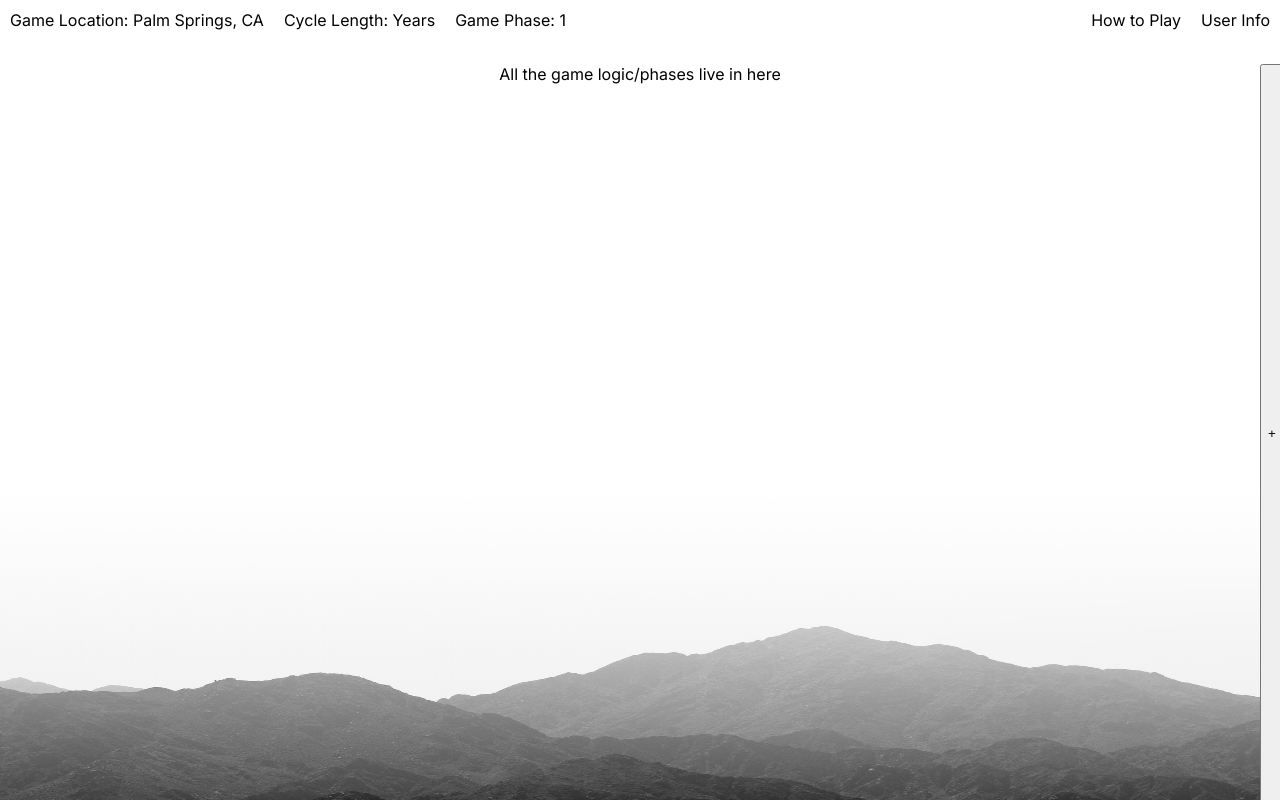
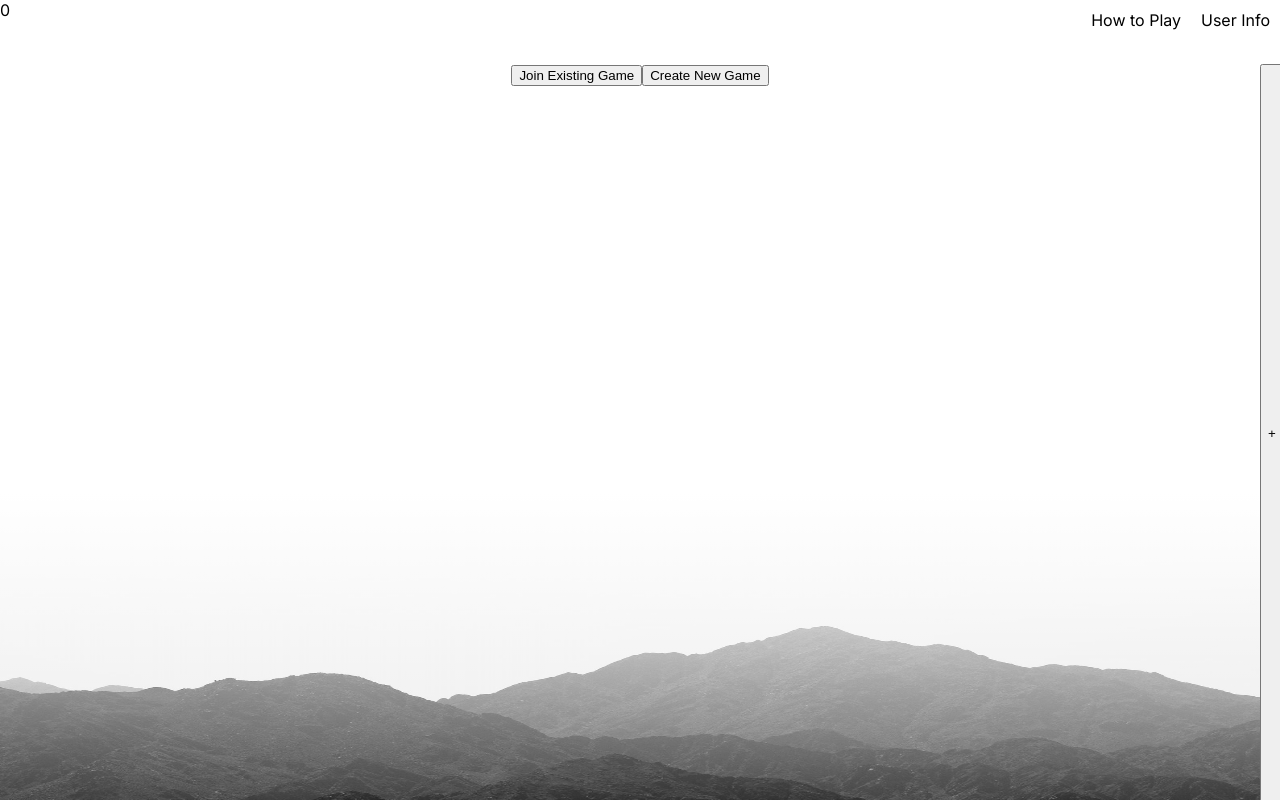
Before and after one commit to davidhdaw/Ground-Itself-Full, a React (Create React App) app in the folder Client/: page / in a window 1280 px wide. Built offline with nearby package versions, Linux system fonts and the light colour scheme.

Commit message:
Add new game form

```diff
--- a/Client/src/App.js
+++ b/Client/src/App.js
@@ -4,37 +4,14 @@ import Nav from './Components/Nav'
 import GameArea from './Components/GameArea'
 import Chat from './Components/Chat'
 
+
 function App() {
-  const initialGame = {
-    location: 'Palm Springs, CA',
-    playLength: 'Years',
-    phase: 1,
-    establishingOptions: [
-      "What was this place in the past? How long ago was that?",
-      "What was the greatest moment in this place's history? (An innovation? A discovery? A revolution? A new    sapling? The emergence of a cycle    of cicadas?)",
-      "If there are inhabitants, what are the visions for the future that they hold?",
-      "Who lives here? What is an average person like in this place? What do they look like? What do they wear? -OR- Describe the flora and fauna. What is the landscape like? What animals and plants call it home?",
-      "Who or what (a person, landmark, society) has been in this place the longest? How did they come to be here?",
-      "What stories are told in or about this place? Does it have legends or myths? Does it have religion?",
-      "What is this placed named or called? Who named it, and for what reason?",
-      "What is valued in this place? What is it known to have in excess?",
-      "Who or what is in power here? (Is it a ruler? An apex predator? A series of laws that govern society? The weather?)",
-      "What are the threats to this place? Are these threats to the materiality of the place, or the people that live in it?",
-      "What was the greatest tragedy in this place’s past? How is it remembered?",
-      "If there are multiple people who live here, what are they divided on? What are the points of contention that are fought over? -OR- If there are not multiple people, what resources do the plants, animals, or visitors to our place vie for?"
-    ],
-    establishingDrawn: [],
-    questions: [
-
-    ],
-    questionsDrawn: []
-  }
-  const [game, setGame] = useState(initialGame)
+  const [game, setGame] = useState({phase: 0})
 
   return (
     <div className="App">
-      <Nav gameState={game} />
-      <GameArea />
+      <Nav game={game} />
+      <GameArea game={game} setGame={setGame} />
       <Chat />
     </div>
   );
--- /dev/null
+++ b/Client/src/Components/CreateJoin.js
@@ -0,0 +1,62 @@
+import { useState } from "react";
+
+function CreateJoin({game, setGame}) {
+    const gameTemplate = {
+        location: '',
+        playLength: '',
+        phase: 1,
+        establishingOptions: [
+          "What was this place in the past? How long ago was that?",
+          "What was the greatest moment in this place's history? (An innovation? A discovery? A revolution? A new    sapling? The emergence of a cycle    of cicadas?)",
+          "If there are inhabitants, what are the visions for the future that they hold?",
+          "Who lives here? What is an average person like in this place? What do they look like? What do they wear? -OR- Describe the flora and fauna. What is the landscape like? What animals and plants call it home?",
+          "Who or what (a person, landmark, society) has been in this place the longest? How did they come to be here?",
+          "What stories are told in or about this place? Does it have legends or myths? Does it have religion?",
+          "What is this placed named or called? Who named it, and for what reason?",
+          "What is valued in this place? What is it known to have in excess?",
+          "Who or what is in power here? (Is it a ruler? An apex predator? A series of laws that govern society? The weather?)",
+          "What are the threats to this place? Are these threats to the materiality of the place, or the people that live in it?",
+          "What was the greatest tragedy in this place’s past? How is it remembered?",
+          "If there are multiple people who live here, what are they divided on? What are the points of contention that are fought over? -OR- If there are not multiple people, what resources do the plants, animals, or visitors to our place vie for?"
+        ],
+        establishingDrawn: [],
+        questions: [
+
+        ],
+        questionsDrawn: []
+      }
+
+    const [form, setForm] = useState('choosing')
+    const [location, setLocation] = useState('')
+
+    const createGame = () => {
+        let newGame = gameTemplate
+        newGame.location = location
+        setGame(newGame)
+    }
+
+    return (
+      <div className='createJoin'>
+        {form === 'choosing' &&
+        <div classname='choosingForm'>
+            <button onClick={() => setForm('join')}>Join Existing Game</button>
+            <button onClick={() => setForm('create')}>Create New Game</button>
+        </div>
+        }
+        {form === 'create' &&
+        <div className='createForm'>
+            <p>Enter Game Location: </p>
+            <input type='text'
+            className='locationInput'
+            value={location}
+            onChange={e => setLocation(e.target.value)}
+            ></input>
+            <button onClick={createGame}>Create Game</button>
+        </div>
+        }
+      </div>
+    );
+  }
+
+
+export default CreateJoin
--- a/Client/src/Components/GameArea.js
+++ b/Client/src/Components/GameArea.js
@@ -1,10 +1,11 @@
 import './GameArea.css'
+import CreateJoin from './CreateJoin';
 
-function GameArea() {
+function GameArea({game, setGame}) {
 
     return (
       <div className='GameArea'>
-        All the game logic/phases live in here
+        {game.phase === 0 && <CreateJoin game={game} setGame={setGame} />}
       </div>
     );
   }
--- a/Client/src/Components/Nav.js
+++ b/Client/src/Components/Nav.js
@@ -1,12 +1,12 @@
 import './Nav.css'
 
-function Nav({gameState}) {
+function Nav({game}) {
     return (
       <header className="Nav">
         <div className="gameInfo">
-            <p>Game Location: {gameState.location}</p>
-            <p>Cycle Length: {gameState.playLength}</p>
-            <p>Game Phase: {gameState.phase}</p>
+            {game.location && <p>Game Location: {game.location}</p>}
+            {game.playLength && <p>Cycle Length: {game.playLength}</p>}
+            {game.phase && <p>Game Phase: {game.phase}</p>}
         </div>
         <div className='userInfo'>
             <p>How to Play</p>
```
